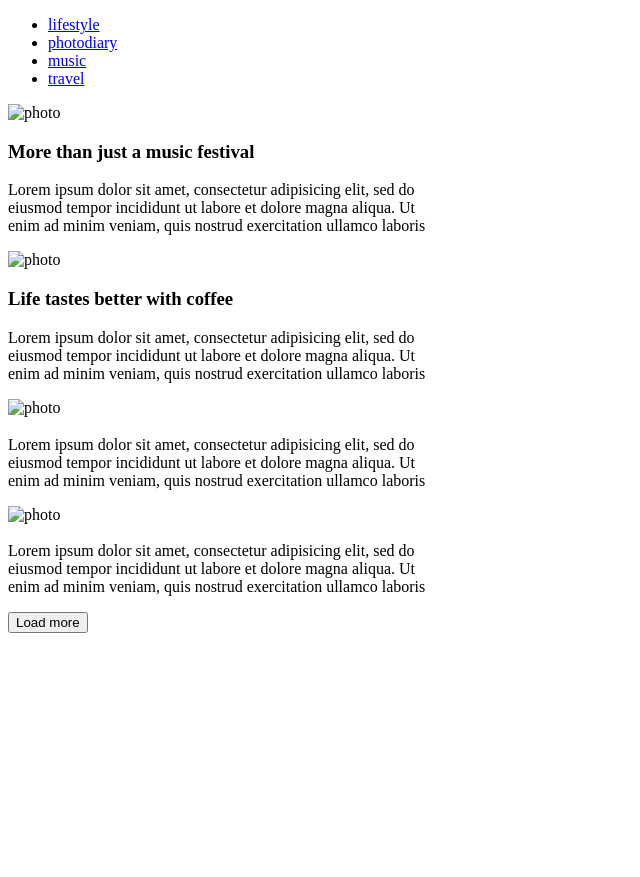
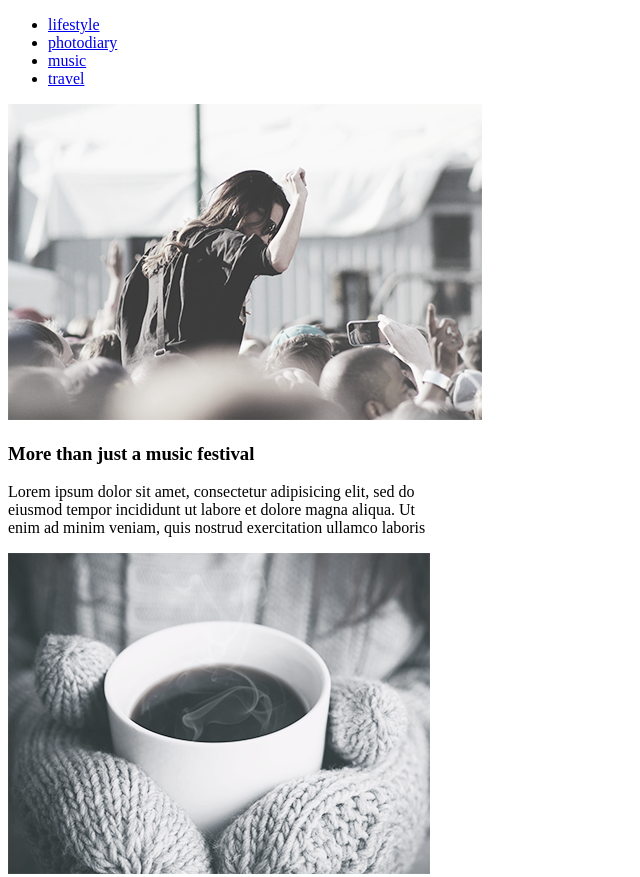
Before and after one commit to Shimmaksim/goit-fe-course, a plain HTML site: page index.html in a window 1280 px wide. Shown: the top 877 px of the page, without its empty margins (0-640 px from the left). Before the commit the page ends 800 px from the top, so only its background shows below. Drawn offline with Linux system fonts and the light colour scheme.

Commit message:
qwertuio

```diff
--- a/index.html
+++ b/index.html
@@ -18,22 +18,21 @@
        </nav>
    </header>
    <div>
-       <img src="../Shimmaksim/img/img.png" alt="photo">
+       <img src="./img/img.png" alt="photo">
         <h3>More than just a music festival </h3>
         <p>Lorem ipsum dolor sit amet, consectetur adipisicing elit, sed do<br> eiusmod tempor incididunt ut labore et dolore magna aliqua. Ut<br> enim ad minim veniam, quis nostrud exercitation ullamco laboris </p>
    </div>
    <div>
-       <img src="../Shimmaksim/img/Filtro fotografico 5 copia 2@1X.png" alt="photo">
+       <img src="./img/Filtro fotografico 5 copia 2@1X.png" alt="photo">
        <h3>Life tastes better with coffee</h3>
        <p>Lorem ipsum dolor sit amet, consectetur adipisicing elit, sed do<br> eiusmod tempor incididunt ut labore et dolore magna aliqua. Ut<br> enim ad minim veniam, quis nostrud exercitation ullamco laboris</p>
    </div>
-   <div>
-    <img src="../Shimmaksim/img/photo3.png" alt="photo">
+   <div>/img/photo3.png" alt="photo">
     <h3></h3>
     <p>Lorem ipsum dolor sit amet, consectetur adipisicing elit, sed do<br> eiusmod tempor incididunt ut labore et dolore magna aliqua. Ut<br> enim ad minim veniam, quis nostrud exercitation ullamco laboris</p>
 </div>
 <div>
-    <img src="../Shimmaksim/img/photo4.png" alt="photo">
+    <img src="./img/photo4.png" alt="photo">
     <h3></h3>
     <p>Lorem ipsum dolor sit amet, consectetur adipisicing elit, sed do<br> eiusmod tempor incididunt ut labore et dolore magna aliqua. Ut<br> enim ad minim veniam, quis nostrud exercitation ullamco laboris</p>
 </div>
```
